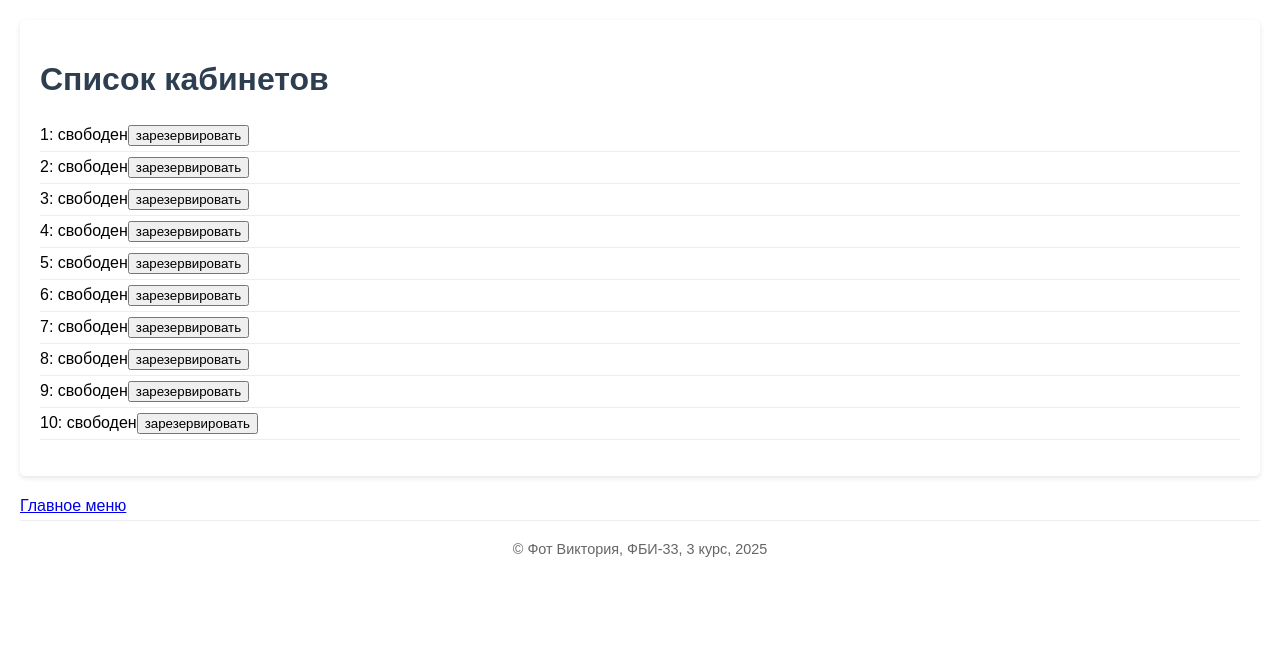
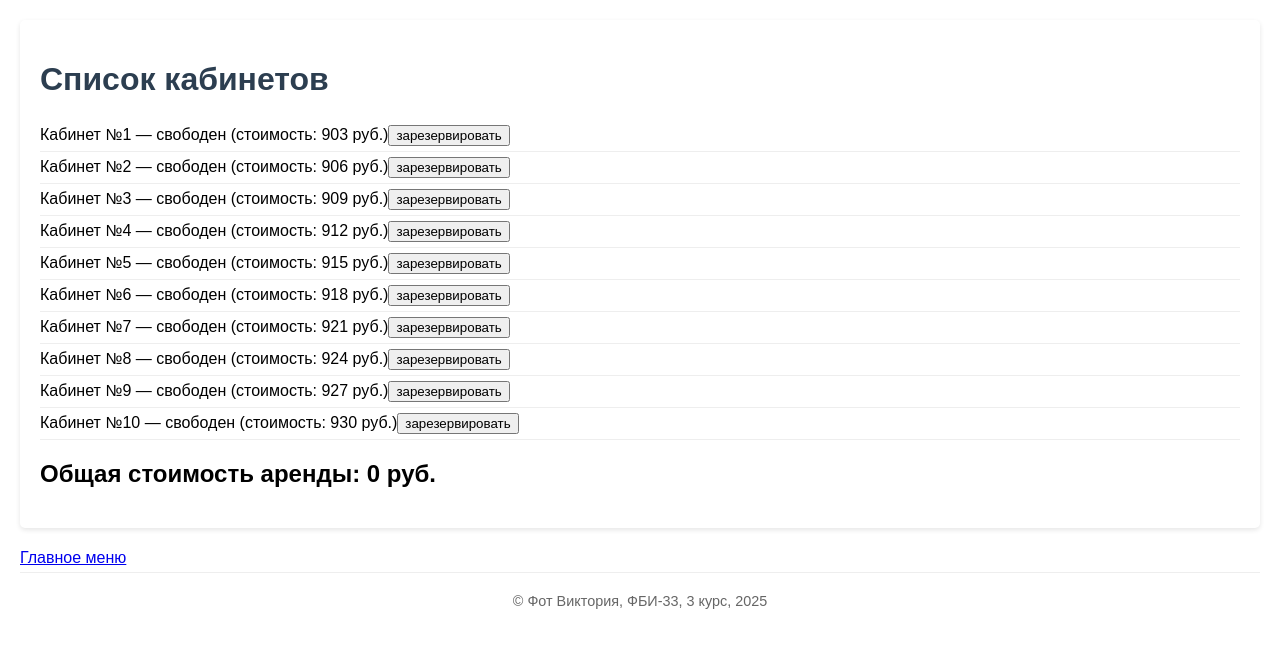
Before and after one commit to Vikafot/web-back-labs, a Flask app: page /lab6/ in a window 1280 px wide. Shown: the part 78-726 px from the top of the page. Run offline with Flask 3, Linux system fonts and the light colour scheme.

Commit message:
Стоимость аренды

```diff
--- a/lab6.py
+++ b/lab6.py
@@ -4,7 +4,7 @@ lab6 = Blueprint('lab6', __name__, template_folder='templates')
 
 offices = []
 for i in range(1, 11):
-    offices.append({"number": i, "tenant": ""})
+    offices.append({"number": i, "tenant": "", "price": 900 + i*3})
 
 @lab6.route('/lab6/')
 def main():
--- a/templates/lab6/lab6.html
+++ b/templates/lab6/lab6.html
@@ -9,6 +9,7 @@
 {% block main %}
     <h1>Список кабинетов</h1>
     <ul id="office-list"></ul>
+    <div id="total-cost"></div>
 {% endblock %}
 
 {% block script %}
@@ -20,50 +21,59 @@
         const json = {
             'jsonrpc': '2.0',
             'method': 'info',
-            'id': Math.round(Math.random()*1000)
+            'id': Math.round(Math.random() * 1000)
         };
 
         fetch(url, {
             method: 'POST',
-            headers: {'Content-Type': 'application/json'},
+            headers: { 'Content-Type': 'application/json' },
             body: JSON.stringify(json)
         })
         .then(function(response) {
-            return response.json()
+            return response.json();
         })
         .then(function(data) {
             const office_list = data.result;
             const ul = document.getElementById('office-list');
+            const totalDiv = document.getElementById('total-cost');
             ul.innerHTML = '';
+            let total = 0;
 
-            for(let i = 0; i < office_list.length; i++) {
+            for (let i = 0; i < office_list.length; i++) {
                 const office = office_list[i];
                 const li = document.createElement('li');
-                li.innerText = `${office.number}: ${office.tenant || 'свободен'}`;
+
+                let status = office.tenant ? `аренда: ${office.tenant}` : 'свободен';
+                li.innerText = `Кабинет №${office.number} — ${status} (стоимость: ${office.price} руб.)`;
 
                 if (!office.tenant) {
                     const bookingButton = document.createElement('button');
                     bookingButton.innerText = 'зарезервировать';
-                    bookingButton.onclick = function() { booking(office.number) };
+                    bookingButton.onclick = function() { booking(office.number); };
                     li.appendChild(bookingButton);
+                } else if (office.tenant === CURRENT_USER) {
+                    const releaseButton = document.createElement('button');
+                    releaseButton.innerText = 'освободить';
+                    releaseButton.onclick = function() { cancellation(office.number); };
+                    li.appendChild(releaseButton);
                 }
 
-                else if (office.tenant === CURRENT_USER) {
-                    const releaseButton = document.createElement('button');
-                    releaseButton.innerText = 'освободить';
-                    releaseButton.onclick = function() { cancellation(office.number) };
-                    li.appendChild(releaseButton);
+                if (office.tenant) {
+                    total += office.price;
                 }
 
                 ul.appendChild(li);
             }
+
+            totalDiv.innerHTML = `<h2>Общая стоимость аренды: ${total} руб.</h2>`;
         })
         .catch(function(error) {
             console.error('Ошибка загрузки офисов:', error);
-            const ul = document.getElementById('office-list');
-            ul.innerHTML = '<li style="color: red;">Не удалось загрузить данные</li>';
+            document.getElementById('office-list').innerHTML = '<li style="color: red;">Не удалось загрузить данные</li>';
+            document.getElementById('total-cost').innerHTML = '';
         });
     }
+
 
     function booking(officeNumber) {
         const url = '/lab6/json-rpc-api/';
@@ -71,20 +81,20 @@
             'jsonrpc': '2.0',
             'method': 'booking',
             'params': officeNumber,
-            'id': Math.round(Math.random()*1000)
+            'id': Math.round(Math.random() * 1000)
         };
 
         fetch(url, {
             method: 'POST',
-            headers: {'Content-Type': 'application/json'},
+            headers: { 'Content-Type': 'application/json' },
             body: JSON.stringify(json)
         })
         .then(function(response) {
-            return response.json()
+            return response.json();
         })
         .then(function(data) {
-            if(data.error) {
-                switch(data.error.code) {
+            if (data.error) {
+                switch (data.error.code) {
                     case 1:
                         alert('Вы не авторизованы, пожалуйста, авторизуйтесь');
                         break;
@@ -95,9 +105,7 @@
                         alert('Странная ошибка');
                         break;
                 }
-            }
-            else {
-                document.getElementById('office-list').innerHTML = '';
+            } else {
                 getOfficeList();
             }
         })
@@ -113,20 +121,20 @@
             'jsonrpc': '2.0',
             'method': 'cancellation',
             'params': officeNumber,
-            'id': Math.round(Math.random()*1000)
+            'id': Math.round(Math.random() * 1000)
         };
 
         fetch(url, {
             method: 'POST',
-            headers: {'Content-Type': 'application/json'},
+            headers: { 'Content-Type': 'application/json' },
             body: JSON.stringify(json)
         })
         .then(function(response) {
-            return response.json()
+            return response.json();
         })
         .then(function(data) {
-            if(data.error) {
-                switch(data.error.code) {
+            if (data.error) {
+                switch (data.error.code) {
                     case 1:
                         alert('Вы не авторизованы, пожалуйста, авторизуйтесь');
                         break;
@@ -140,9 +148,7 @@
                         alert('Странная ошибка');
                         break;
                 }
-            }
-            else {
-                document.getElementById('office-list').innerHTML = '';
+            } else {
                 getOfficeList();
             }
         })
```
